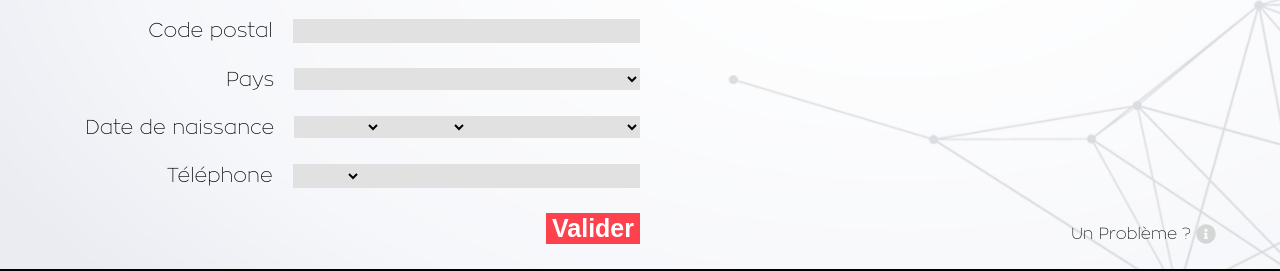
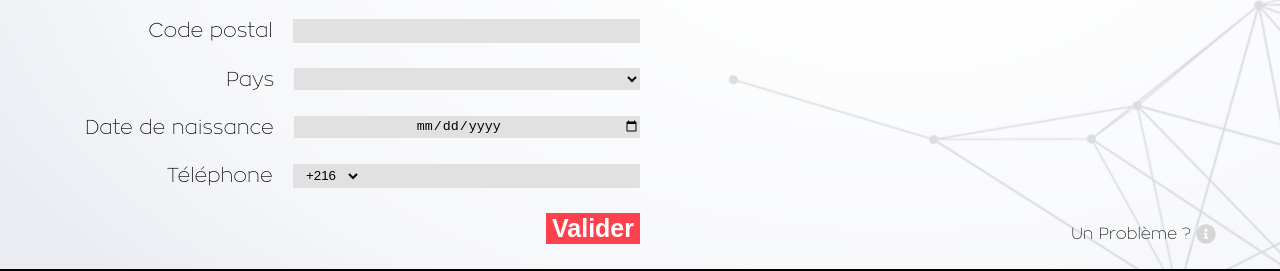
Before and after one commit to iChebbi/1000, a React (Create React App) app: page / in a window 1280 px wide. Shown: the part 586-857 px from the top of the page. Built offline with nearby package versions, Linux system fonts and the light colour scheme.

Commit message:
Changed some inputs style

```diff
--- a/src/components/Profile/Profile.js
+++ b/src/components/Profile/Profile.js
@@ -54,13 +54,13 @@ class Profile extends Component {
             </div>
             <div className="form-element">
               <label htmlFor="">Date de naissance</label>
-              <select className="day" />
-              <select className="month" />
-              <select className="year" />
+              <input className="date" type="Date" />
             </div>
             <div className="form-element">
               <label htmlFor="">Téléphone</label>
-              <select className="phone" />
+              <select className="phone" >
+								<option value="">+216</option>
+							</select>
               <input className="phone" type="text" />
             </div>
 
--- a/src/components/Profile/style.css
+++ b/src/components/Profile/style.css
@@ -13,25 +13,19 @@
   width: 100%;
 }
 
-.form-element > input[type='text'],
+.form-element > input,
 .form-element > select {
   background-color: rgb(225, 225, 225);
   border: none;
-  height: 22px;
+	height: 22px;
+	text-align: center;
 }
 
-.form-element > input[type='text'],
+.form-element > input,
 select.country {
   width: 100%;
 }
 
-.form-element > select.day,
-select.month {
-  width: 25%;
-}
-.form-element > select.year {
-  width: 50%;
-}
 .form-element > select.phone {
   width: 20%;
   height: 24px;
@@ -53,8 +47,8 @@ select.month {
 
 .info {
   width: 100%;
-	display: flex;
-	margin-top : 20px;
+  display: flex;
+  margin-top: 20px;
   justify-content: flex-end;
   align-self: flex-end;
 }
```
